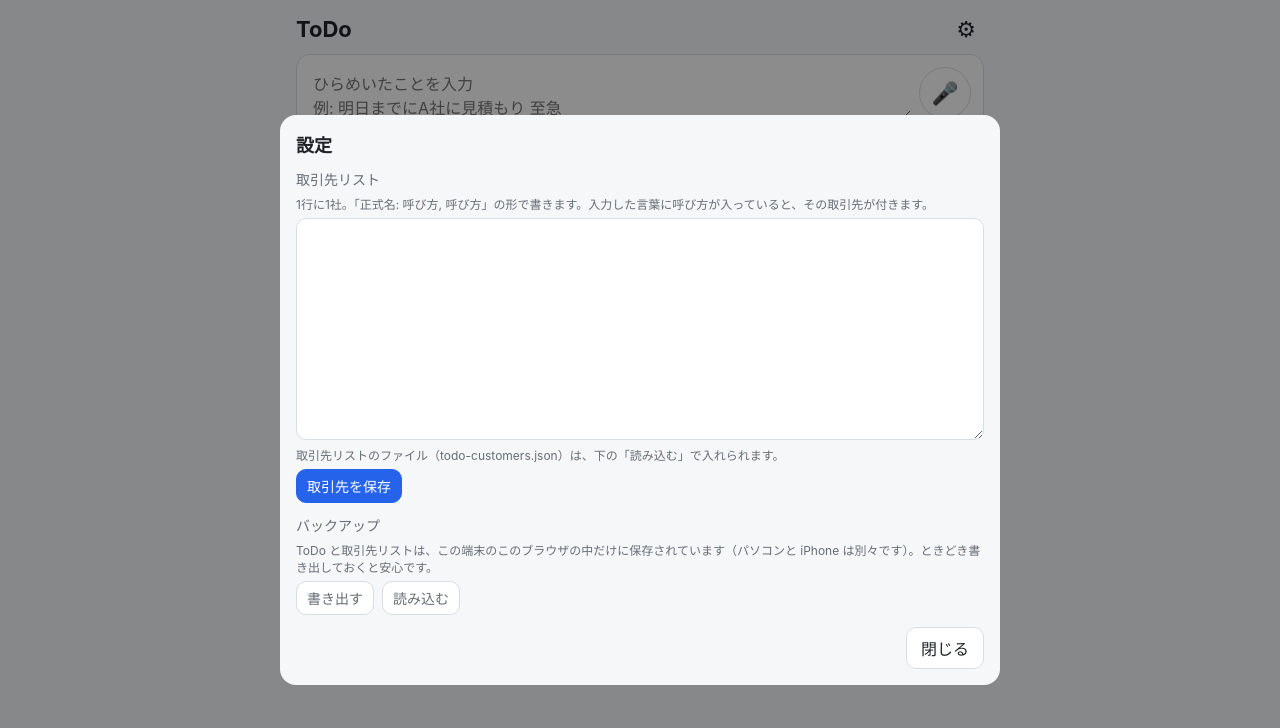
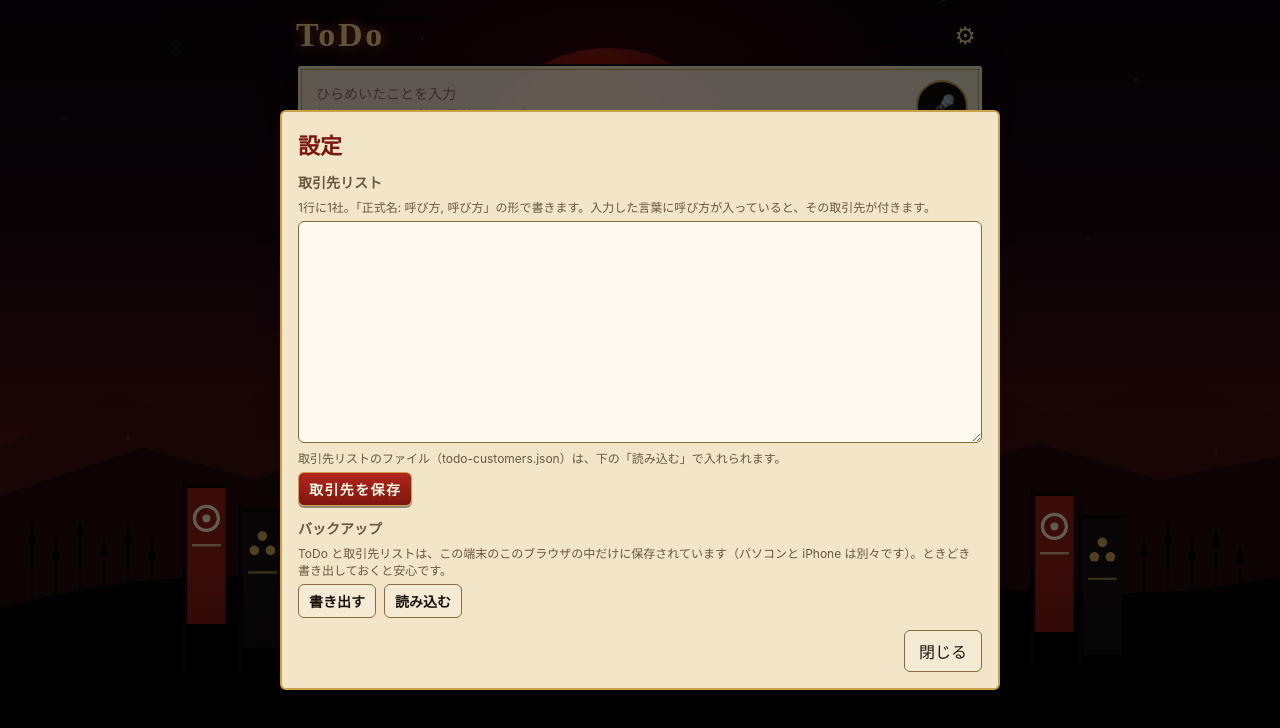
Before and after one commit to terasaka0602/todo, a plain HTML site: page index.html in a window 1280 px wide. Both pictures are taken after a click on the button "設定". Drawn offline with Linux system fonts and the light colour scheme; a web font is replaced by a local one.

Commit message:
戦国風の見た目に変更

```diff
--- a/app.js
+++ b/app.js
@@ -181,7 +181,7 @@
 
   function renderItem(it, t) {
     var li = document.createElement('li');
-    li.className = 'item' + (it.done ? ' done' : '');
+    li.className = 'item' + (it.done ? ' done' : '') + (!it.done && it.priority === 'high' ? ' high' : '');
 
     var check = document.createElement('button');
     check.className = 'check';
--- a/index.html
+++ b/index.html
@@ -4,14 +4,17 @@
 <meta charset="utf-8">
 <meta name="viewport" content="width=device-width, initial-scale=1, viewport-fit=cover">
 <title>ToDo</title>
-<meta name="theme-color" content="#2563eb">
+<meta name="theme-color" content="#07050c">
 <meta name="apple-mobile-web-app-capable" content="yes">
 <meta name="apple-mobile-web-app-title" content="ToDo">
-<meta name="apple-mobile-web-app-status-bar-style" content="default">
+<meta name="apple-mobile-web-app-status-bar-style" content="black-translucent">
 <link rel="manifest" href="manifest.webmanifest">
 <link rel="apple-touch-icon" href="icon-180.png">
 <link rel="icon" href="icon-192.png">
-<link rel="stylesheet" href="style.css">
+<link rel="preconnect" href="https://fonts.googleapis.com">
+<link rel="preconnect" href="https://fonts.gstatic.com" crossorigin>
+<link rel="stylesheet" href="https://fonts.googleapis.com/css2?family=Shippori+Mincho+B1:wght@600;700&family=Yuji+Syuku&display=swap">
+<link rel="stylesheet" href="style-sengoku.css">
 </head>
 <body>
 <header class="top">
--- /dev/null
+++ b/style-sengoku.css
@@ -0,0 +1,209 @@
+/* 戦国風の見た目。元の見た目は style.css（index.html の読み込み先を戻せば元どおり） */
+:root {
+  --paper: rgba(246, 236, 214, .94);
+  --paper-solid: #f3e6c8;
+  --ink: #1d1410;
+  --sub: #6b5640;
+  --line: #8a6a3e;
+  --shu: #b3261e;        /* 朱 */
+  --shu-dark: #7d1510;
+  --gold: #c9a14a;
+  --gold-light: #ecd08a;
+  --lacquer: #120c0a;    /* 漆 */
+  --low: #8b7a66;
+  --chip: rgba(179, 38, 30, .1);
+  --brush: "Yuji Syuku", "Shippori Mincho B1", "Hiragino Mincho ProN", "Yu Mincho", serif;
+  --mincho: "Shippori Mincho B1", "Hiragino Mincho ProN", "Yu Mincho", serif;
+}
+* { box-sizing: border-box; }
+html, body { margin: 0; }
+html { background: #07050c; }
+body {
+  background: transparent;
+  color: var(--ink);
+  font-family: -apple-system, BlinkMacSystemFont, "Hiragino Sans", "Yu Gothic UI", "Meiryo", sans-serif;
+  font-size: 16px;
+  max-width: 720px;
+  margin: 0 auto;
+  padding: env(safe-area-inset-top) 16px calc(24px + env(safe-area-inset-bottom));
+  min-height: 100vh;
+}
+
+/* 背景: 夜の合戦場（iPhone では background-attachment: fixed が効かないので固定の層を使う） */
+body::before {
+  content: "";
+  position: fixed;
+  inset: 0;
+  z-index: -2;
+  background:
+    linear-gradient(180deg, rgba(0,0,0,.35) 0%, rgba(0,0,0,0) 35%, rgba(0,0,0,0) 70%, rgba(0,0,0,.4) 100%),
+    url("bg-sengoku.svg") center bottom / cover no-repeat,
+    #07050c;
+}
+/* 舞い上がる火の粉 */
+body::after {
+  content: "";
+  position: fixed;
+  inset: 0;
+  z-index: -1;
+  pointer-events: none;
+  background-image:
+    radial-gradient(2px 2px at 10% 90%, #ffb347, transparent),
+    radial-gradient(1.5px 1.5px at 25% 70%, #ff7a2a, transparent),
+    radial-gradient(2px 2px at 40% 85%, #ffd27a, transparent),
+    radial-gradient(1.5px 1.5px at 55% 60%, #ff7a2a, transparent),
+    radial-gradient(2.5px 2.5px at 70% 80%, #ffb347, transparent),
+    radial-gradient(1.5px 1.5px at 85% 65%, #ffd27a, transparent),
+    radial-gradient(2px 2px at 95% 92%, #ff7a2a, transparent),
+    radial-gradient(1.5px 1.5px at 5% 50%, #ffb347, transparent),
+    radial-gradient(2px 2px at 62% 35%, #ff9a3c, transparent),
+    radial-gradient(1.5px 1.5px at 33% 40%, #ffd27a, transparent);
+  background-size: 100% 100%;
+  animation: hinoko 9s linear infinite;
+  opacity: .85;
+}
+@keyframes hinoko {
+  0% { transform: translateY(0); opacity: 0; }
+  10% { opacity: .9; }
+  80% { opacity: .6; }
+  100% { transform: translateY(-40vh); opacity: 0; }
+}
+@media (prefers-reduced-motion: reduce) {
+  body::after { animation: none; opacity: .5; }
+}
+
+button {
+  font: inherit;
+  color: var(--ink);
+  background: var(--paper);
+  border: 1px solid var(--line);
+  border-radius: 6px;
+  padding: 8px 14px;
+  cursor: pointer;
+}
+button.primary {
+  background: linear-gradient(180deg, var(--shu), var(--shu-dark));
+  color: #fff6e0;
+  border: 1px solid var(--gold);
+  font-family: var(--mincho);
+  font-weight: 700;
+  letter-spacing: .1em;
+  box-shadow: 0 2px 0 rgba(0,0,0,.4);
+}
+button.danger { color: var(--shu); }
+button.small { padding: 6px 10px; font-size: 14px; }
+input, textarea {
+  font: inherit;
+  font-size: 16px; /* iPhone で勝手に拡大しないように16px以上 */
+  color: var(--ink);
+  background: #fffaf0;
+  border: 1px solid var(--line);
+  border-radius: 6px;
+  padding: 10px 12px;
+  width: 100%;
+}
+textarea { resize: vertical; }
+
+.top { display: flex; align-items: center; justify-content: space-between; padding: 16px 0 10px; }
+.top h1 {
+  font-family: var(--brush);
+  font-size: 34px;
+  margin: 0;
+  color: var(--gold-light);
+  letter-spacing: .08em;
+  text-shadow: 0 0 12px rgba(255, 90, 31, .7), 0 2px 0 #000;
+}
+.icon-btn { border: none; background: transparent; font-size: 24px; padding: 4px 8px; color: var(--gold-light); text-shadow: 0 1px 2px #000; }
+
+/* 和紙の巻物風の入力欄 */
+.entry {
+  background: var(--paper);
+  border: 2px solid var(--lacquer);
+  outline: 1px solid var(--gold);
+  outline-offset: -6px;
+  border-radius: 4px;
+  padding: 14px;
+  display: grid;
+  gap: 8px;
+  box-shadow: 0 8px 24px rgba(0,0,0,.6);
+}
+.entry-row { display: flex; gap: 8px; align-items: flex-start; }
+.entry textarea { flex: 1; border: none; padding: 4px; background: transparent; min-height: 72px; line-height: 1.6; font-family: var(--mincho); }
+.entry textarea:focus { outline: none; }
+.entry textarea::placeholder { color: #8b7358; font-size: 14px; }
+.mic {
+  font-size: 22px; width: 52px; height: 52px; padding: 0; border-radius: 50%; flex: none;
+  background: var(--lacquer); border: 2px solid var(--gold);
+}
+.mic.listening { background: var(--shu); border-color: var(--gold-light); animation: pulse 1s infinite; }
+@keyframes pulse { 50% { box-shadow: 0 0 0 8px rgba(179, 38, 30, .35); } }
+.entry .primary { flex: none; min-width: 80px; }
+.chips { flex: 1; display: flex; flex-wrap: wrap; gap: 6px; align-items: center; min-height: 38px; }
+.chip { background: var(--chip); border: 1px solid rgba(179, 38, 30, .3); border-radius: 3px; padding: 3px 10px; font-size: 13px; }
+.chip.high { color: var(--shu); font-weight: bold; }
+.chip.low { color: var(--low); }
+
+.tabs { display: flex; gap: 6px; margin: 16px 0 10px; }
+.tab {
+  flex: 1; padding: 8px 4px; font-size: 15px;
+  font-family: var(--mincho); font-weight: 700;
+  background: rgba(18, 12, 10, .78); color: var(--gold-light);
+  border: 1px solid var(--gold);
+}
+.tab.active { background: linear-gradient(180deg, var(--shu), var(--shu-dark)); color: #fff6e0; border-color: var(--gold-light); }
+.count { font-size: 12px; opacity: .9; }
+
+.list { list-style: none; margin: 0; padding: 0; display: grid; gap: 8px; }
+.item {
+  background: var(--paper);
+  border: 1px solid var(--line);
+  border-left: 6px solid var(--lacquer);
+  border-radius: 3px;
+  display: flex; align-items: flex-start; gap: 10px; padding: 10px 12px;
+  box-shadow: 0 4px 12px rgba(0,0,0,.5);
+}
+.item.high { border-left-color: var(--shu); }
+.item .check { flex: none; width: 28px; height: 28px; border-radius: 50%; padding: 0; margin-top: 1px; font-size: 14px; line-height: 1; background: #fffaf0; border: 2px solid var(--ink); }
+.item.done { opacity: .78; }
+.item.done .check { background: var(--shu); color: #fff6e0; border-color: var(--shu-dark); }
+.item .body { flex: 1; min-width: 0; cursor: pointer; }
+.item .title { word-break: break-word; font-family: var(--mincho); font-weight: 600; font-size: 17px; }
+.item.done .title { text-decoration: line-through; text-decoration-color: var(--shu); text-decoration-thickness: 2px; color: var(--sub); }
+.item .meta { display: flex; flex-wrap: wrap; gap: 4px 10px; font-size: 13px; color: var(--sub); margin-top: 3px; }
+.item .meta .over { color: var(--shu); font-weight: bold; }
+.item .meta .high { color: var(--shu); font-weight: bold; }
+.item.done .meta .over, .item.done .meta .high { color: var(--sub); font-weight: normal; }
+.empty {
+  text-align: center; color: var(--gold-light); padding: 28px 0;
+  font-family: var(--mincho); text-shadow: 0 1px 3px #000;
+}
+
+.toast {
+  position: fixed; left: 50%; transform: translateX(-50%);
+  bottom: calc(20px + env(safe-area-inset-bottom));
+  background: var(--lacquer); color: var(--gold-light);
+  border: 1px solid var(--gold);
+  padding: 10px 16px; border-radius: 4px; font-size: 14px;
+  display: flex; gap: 12px; align-items: center; max-width: calc(100% - 32px);
+  box-shadow: 0 6px 18px rgba(0,0,0,.6);
+}
+.toast button { background: transparent; color: inherit; border-color: currentColor; padding: 2px 10px; font-size: 13px; }
+
+.dlg { position: fixed; inset: 0; background: rgba(0,0,0,.6); display: flex; align-items: flex-end; justify-content: center; z-index: 10; }
+.dlg[hidden], .toast[hidden] { display: none; }
+.dlg-box {
+  background: var(--paper-solid); width: 100%; max-width: 720px; max-height: 92vh; overflow: auto;
+  border-top: 3px solid var(--gold);
+  border-radius: 8px 8px 0 0; padding: 16px 16px calc(16px + env(safe-area-inset-bottom));
+  display: grid; gap: 12px;
+}
+@media (min-width: 640px) { .dlg { align-items: center; } .dlg-box { border-radius: 6px; border: 2px solid var(--gold); } }
+.dlg-box h2 { margin: 0; font-size: 22px; font-family: var(--brush); color: var(--shu-dark); }
+.dlg-box label, .dlg-box .label { display: grid; gap: 6px; font-size: 14px; color: var(--sub); font-weight: 600; }
+.dlg-box small { font-size: 12px; font-weight: normal; }
+.row { display: flex; gap: 8px; align-items: center; }
+.seg { display: flex; gap: 6px; }
+.seg button { flex: 1; }
+.seg button.on { background: var(--shu); color: #fff6e0; border-color: var(--shu-dark); }
+.dlg-actions { display: flex; gap: 8px; align-items: center; }
+.spacer { flex: 1; }
--- a/sw.js
+++ b/sw.js
@@ -1,6 +1,6 @@
 // ネットが無くてもアプリを開けるようにする。中身を直したら VERSION の数字を上げる。
-var VERSION = 'todo-v1';
-var FILES = ['./', 'index.html', 'style.css', 'parser.js', 'app.js', 'manifest.webmanifest', 'icon-180.png', 'icon-192.png', 'icon-512.png'];
+var VERSION = 'todo-v2';
+var FILES = ['./', 'index.html', 'style-sengoku.css', 'bg-sengoku.svg', 'parser.js', 'app.js', 'manifest.webmanifest', 'icon-180.png', 'icon-192.png', 'icon-512.png'];
 
 self.addEventListener('install', function (e) {
   e.waitUntil(caches.open(VERSION).then(function (c) { return c.addAll(FILES); }));
```
Also changed, not shown: bg-sengoku.svg (added), manifest.webmanifest.
